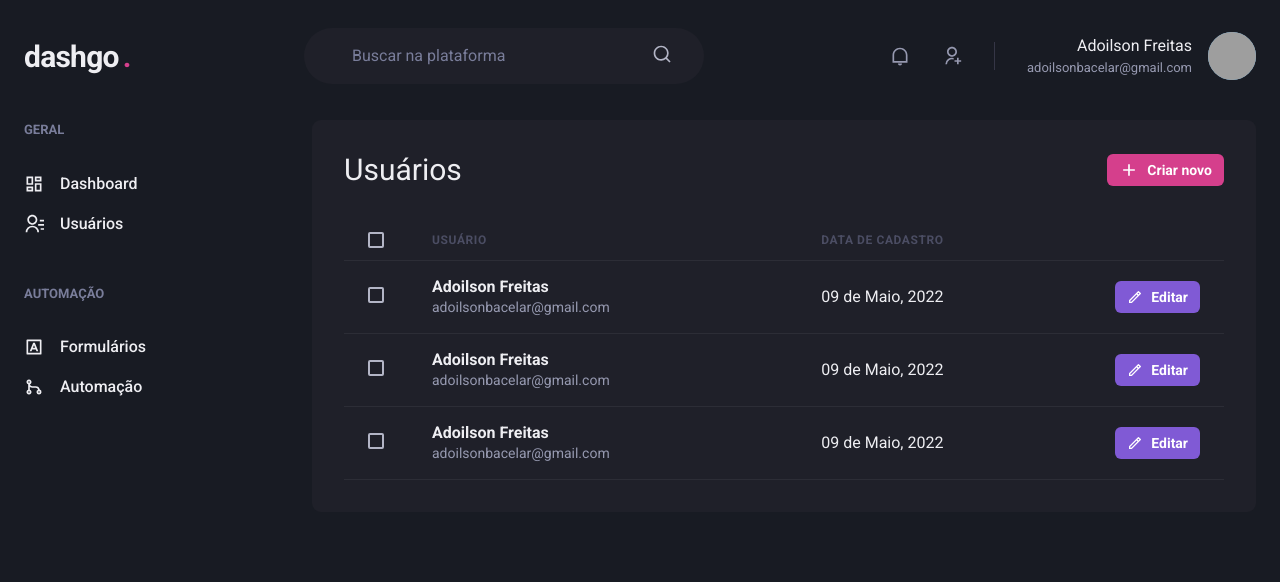
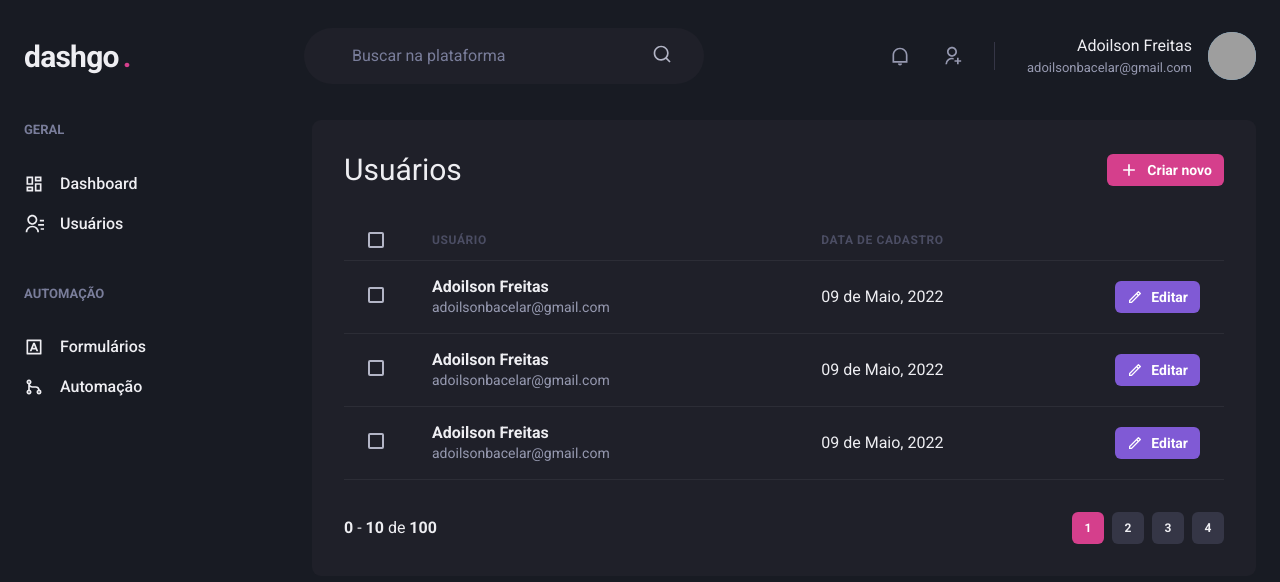
Before and after one commit to Adoilson-Freitas/DashGo, a Next.js app: page /users in a window 1280 px wide. Shown: the top 582 px of the page. Built offline with nearby package versions, Linux system fonts and the light colour scheme; grey boxes are pictures that could not be loaded.

Commit message:
creating Pagination component

```diff
--- /dev/null
+++ b/src/components/Pagination.tsx
@@ -0,0 +1,59 @@
+import { Box, Button, HStack } from "@chakra-ui/react";
+
+export function Pagination() {
+  return (
+    <HStack mt="8" justify="space-between" spacing="6" align="center">
+      <Box>
+        <strong>0</strong> - <strong>10</strong> de <strong>100</strong>
+      </Box>
+      <HStack spacing="2">
+        <Button
+          size="sm"
+          fontSize="xs"
+          width="4"
+          colorScheme="pink"
+          disabled
+          _disabled={{
+            bg: "Pink.500",
+            cursor: "default",
+          }}
+        >
+          1
+        </Button>
+        <Button
+          size="sm"
+          fontSize="xs"
+          width="4"
+          bg="gray.700"
+          _hover={{
+            bg: "gray.500",
+          }}
+        >
+          2
+        </Button>
+        <Button
+          size="sm"
+          fontSize="xs"
+          width="4"
+          bg="gray.700"
+          _hover={{
+            bg: "gray.500",
+          }}
+        >
+          3
+        </Button>
+        <Button
+          size="sm"
+          fontSize="xs"
+          width="4"
+          bg="gray.700"
+          _hover={{
+            bg: "gray.500",
+          }}
+        >
+          4
+        </Button>
+      </HStack>
+    </HStack>
+  );
+}
--- a/src/pages/users/index.tsx
+++ b/src/pages/users/index.tsx
@@ -15,6 +15,7 @@
 } from "@chakra-ui/react";
 import { RiAddLine, RiPencilLine } from "react-icons/ri";
 import Header from "../../components/Header";
+import { Pagination } from "../../components/Pagination";
 import SideBar from "../../components/SideBar";
 
 export default function UserList() {
@@ -133,6 +134,8 @@
               </Tr>
             </Tbody>
           </Table>
+
+          <Pagination />
         </Box>
       </Flex>
     </Box>
```
